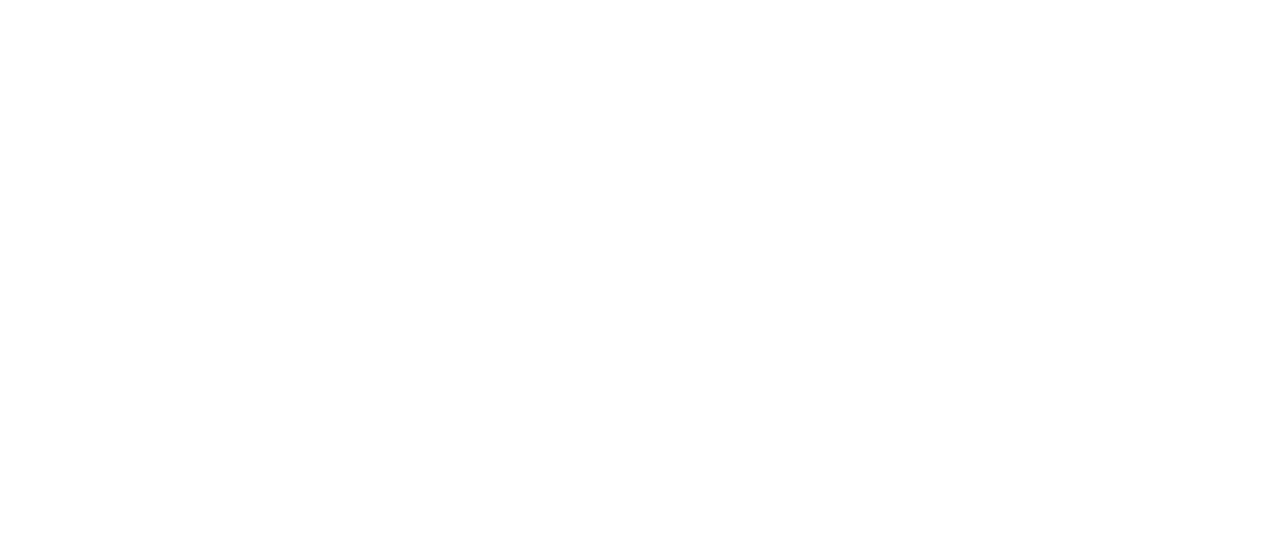
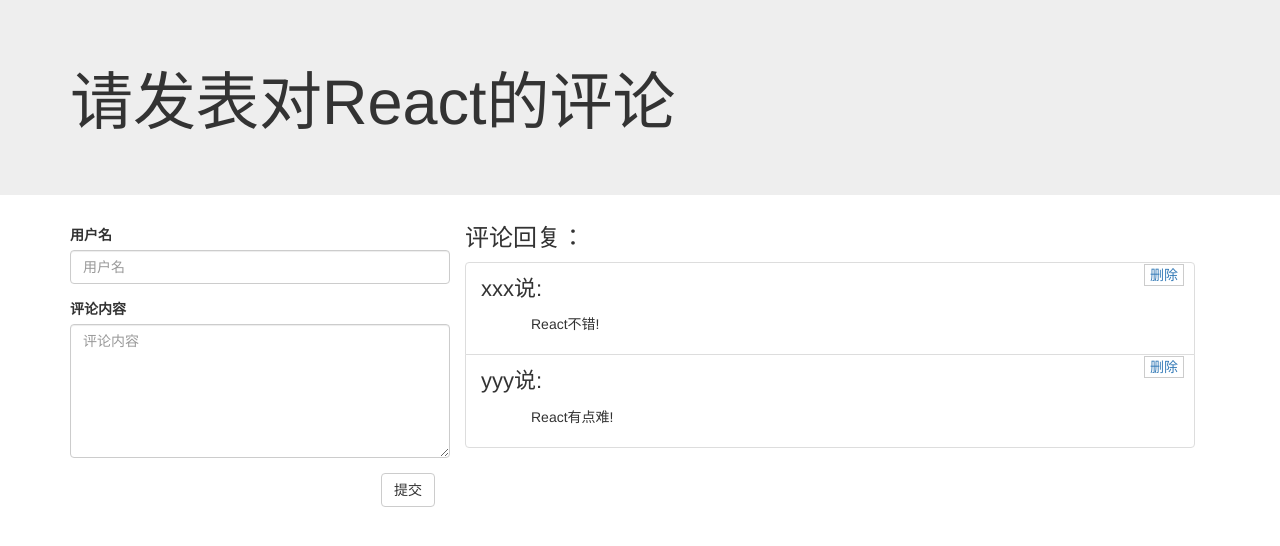
Before and after one commit to UserFengFeng/Demo-vue_cli, a Vue app: page / in a window 1280 px wide. Shown: the top 546 px of the page. Built offline with nearby package versions, Linux system fonts and the light colour scheme.

Commit message:
静态页面搭建

```diff
--- a/src/App.vue
+++ b/src/App.vue
@@ -1,13 +1,33 @@
 <template>
-  <div class="">
+  <div>
+    <header class="site-header jumbotron">
+      <div class="container">
+        <div class="row">
+          <div class="col-xs-12">
+            <h1>请发表对React的评论</h1>
+          </div>
+        </div>
+      </div>
+    </header>
+    <div class="container">
+      <add />
+      <list />
+    </div>
   </div>
 </template>
 <script>
+import Add from './components/Add.vue'
+import List from './components/List.vue'
 export default {
   data () {
     return {}
+  },
+
+  components: {
+    Add,
+    List
   }
 }
 </script>
-<style lang='stylus' rel='stylesheet/stylus'>
+<style>
 </style>
--- a/src/components/Add.vue
+++ b/src/components/Add.vue
@@ -1,6 +1,20 @@
 <template>
-  <div class="">
-
+  <div class="col-md-4">
+    <form class="form-horizontal">
+      <div class="form-group">
+        <label>用户名</label>
+        <input type="text" class="form-control" placeholder="用户名">
+      </div>
+      <div class="form-group">
+        <label>评论内容</label>
+        <textarea class="form-control" rows="6" placeholder="评论内容"></textarea>
+      </div>
+      <div class="form-group">
+        <div class="col-sm-offset-2 col-sm-10">
+          <button type="button" class="btn btn-default pull-right">提交</button>
+        </div>
+      </div>
+    </form>
   </div>
 </template>
 
@@ -12,5 +26,5 @@
   }
 }
 </script>
-<style lang='stylus' rel='stylesheet/stylus'>
+<style>
 </style>
--- a/src/components/List.vue
+++ b/src/components/List.vue
@@ -1,6 +1,23 @@
 <template>
-  <div class="">
-
+  <div class="col-md-8">
+    <h3 class="reply">评论回复：</h3>
+    <h2 style='display: none'>暂无评论，点击左侧添加评论！！！</h2>
+    <ul class="list-group">
+      <li class="list-group-item">
+        <div class="handle">
+          <a href="javascript:;">删除</a>
+        </div>
+        <p class="user"><span>xxx</span><span>说:</span></p>
+        <p class="centence">React不错!</p>
+      </li>
+      <li class="list-group-item">
+        <div class="handle">
+          <a href="javascript:;">删除</a>
+        </div>
+        <p class="user"><span>yyy</span><span>说:</span></p>
+        <p class="centence">React有点难!</p>
+      </li>
+    </ul>
   </div>
 </template>
 
@@ -12,5 +29,36 @@
   }
 }
 </script>
-<style lang='stylus' rel='stylesheet/stylus'>
+<style>
+.reply {
+  margin-top: 0px;
+}
+
+li {
+  transition: 0.5s;
+  overflow: hidden;
+}
+
+.handle {
+  width: 40px;
+  border: 1px solid #ccc;
+  background: #fff;
+  position: absolute;
+  right: 10px;
+  top: 1px;
+  text-align: center;
+}
+
+.handle a {
+  display: block;
+  text-decoration: none;
+}
+
+.list-group-item .centence {
+  padding: 0px 50px;
+}
+
+.user {
+  font-size: 22px;
+}
 </style>
--- a/src/components/item.vue
+++ b/src/components/item.vue
@@ -12,5 +12,5 @@
   }
 }
 </script>
-<style lang='stylus' rel='stylesheet/stylus'>
+<style>
 </style>
```
